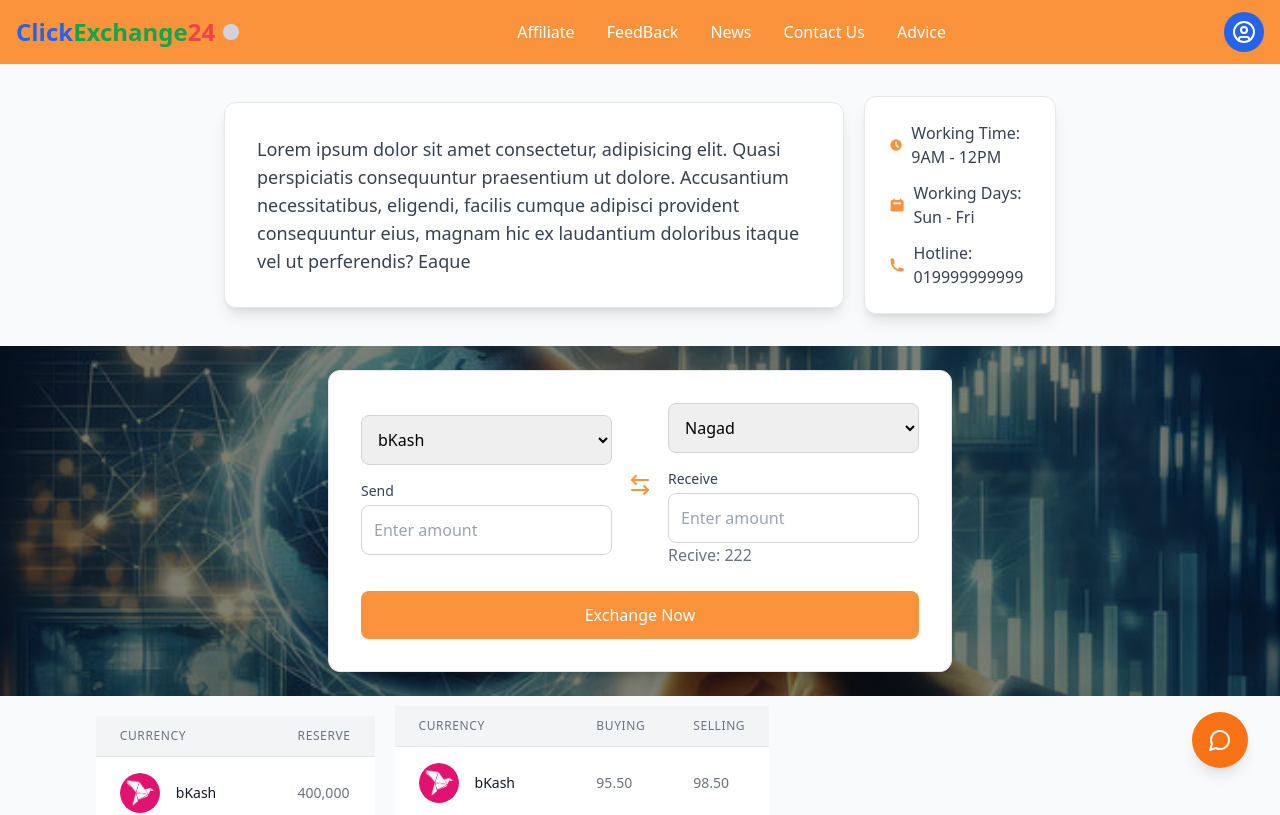
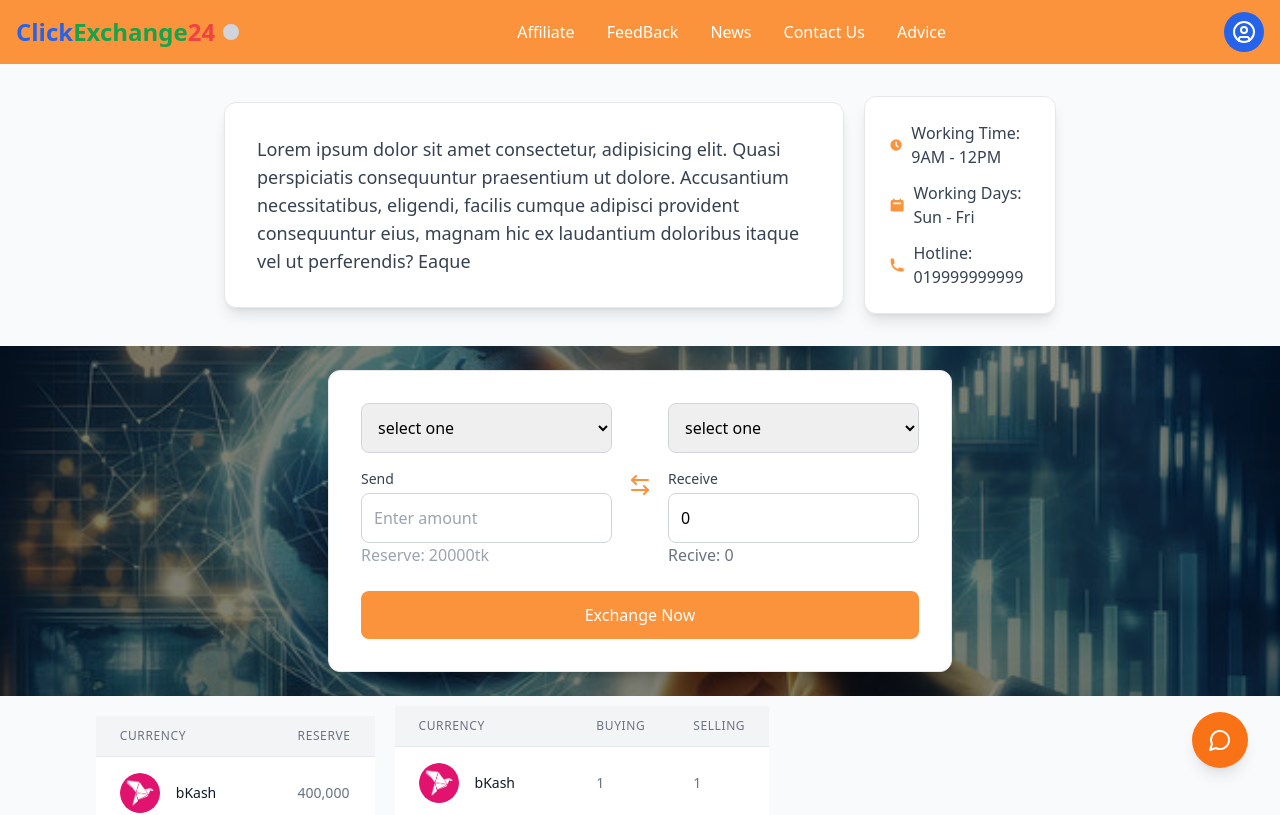
Before and after one commit to mehh000/clickexchnage24, a Next.js app: page / in a window 1280 px wide. Shown: the top 815 px of the page. Built offline with nearby package versions, Linux system fonts and the light colour scheme.

Commit message:
fix exchnage calculation

```diff
--- a/src/components/exchnageBoard.jsx
+++ b/src/components/exchnageBoard.jsx
@@ -1,30 +1,71 @@
 'use client'
 
-import React, { useState } from 'react'
+import React, { useEffect, useState } from 'react'
 import { ArrowLeftRight, ArrowDown } from 'lucide-react'
+import currencyData from '@/util/data'
+import Image from 'next/image'
 
 function ExchangeBoard() {
-  const [sendMethod, setSendMethod] = useState('bKash')
-  const [receiveMethod, setReceiveMethod] = useState('Nagad')
+    const [sendMethod, setSendMethod] = useState({});
+
+    const [receiveMethod, setReceiveMethod] = useState({})
+    const [senderData, setSenderData] = useState({});
+    const [receiverData, setReceiverData] = useState({});
     const [sendAmount, setSendAmount] = useState('')
-  const [receiveAmount, setReceiveAmount] = useState('')
+    const [receiveAmount, setReceiveAmount] = useState(0)
 
-  const paymentMethods = [
-    'bKash',
-    'Nagad',
-    'Binance',
-    'Payeer',
-    'Neteller',
-    'Skrill',
-    'WebMoney',
-    'TON',
-    'Payoneer'
-  ]
+
 
     const handleExchange = (e) => {
-    e.preventDefault()
-    // Handle exchange logic here
+        e.preventDefault();
+
     }
+    const currencyUpdatedData = [
+        {
+            name: 'select one',
+            id: 0,
+        },
+        ...currencyData,
+    ];
+
+
+
+    useEffect(() => {
+
+
+        try {
+            //  get the send and recive data
+            const parsedSenderData = JSON.parse(sendMethod);
+            const parsedReceiverData = JSON.parse(receiveMethod);
+
+            // setSenderData(parsedSenderData);
+            // setReceiverData(parsedReceiverData);
+
+            console.log('Receiver data:', parsedSenderData);
+            console.log('Sender data:', parsedReceiverData);
+            console.log('Send amount:', sendAmount)
+
+            //  compare with our selling data and buying data
+            const ourBuyingRate_BDT = JSON.parse(sendMethod).buyingRate;
+            const UserGetFromOurBuying = sendAmount* ourBuyingRate_BDT
+            console.log('User get when we buy before sending', UserGetFromOurBuying);
+
+            // how much user is getting
+
+            const requestedCurrency_sellingRate= JSON.parse(receiveMethod).sellingRate;
+             //         const formattedReceiveData = parseFloat(user_receive_amount.toFixed(2)); // Limit to 2 decimal places
+            const user_receive_amount = UserGetFromOurBuying / requestedCurrency_sellingRate;
+            setReceiveAmount(parseFloat(user_receive_amount.toFixed(2)));
+
+
+
+
+        } catch (error) {
+            console.log(error)
+        }
+
+
+    }, [receiveMethod, sendAmount, sendMethod]);
 
     return (
         <div className="relative w-full">
@@ -45,13 +86,16 @@ function ExchangeBoard() {
                         <div className="flex flex-col md:flex-row md:items-center gap-6 md:gap-4">
                             <div className="flex-1 w-full">
                                 <select
+
                                     value={sendMethod}
                                     onChange={(e) => setSendMethod(e.target.value)}
                                     className="w-full p-3 border border-gray-300 rounded-lg focus:ring-2 focus:ring-orange-400 focus:border-orange-400"
                                 >
-                  {paymentMethods.map((method) => (
-                    <option key={method} value={method}>
-                      {method}
+
+                                    {currencyUpdatedData.map((data) => (
+                                        <option key={data.id} value={JSON.stringify(data)}  >
+
+                                            {data.name}
                                         </option>
                                     ))}
                                 </select>
@@ -68,6 +112,7 @@ function ExchangeBoard() {
                                         placeholder="Enter amount"
                                         required
                                     />
+                                    <p className="text-gray-400">Reserve: 20000tk</p>
                                 </div>
                             </div>
 
@@ -82,9 +127,9 @@ function ExchangeBoard() {
                                     onChange={(e) => setReceiveMethod(e.target.value)}
                                     className="w-full p-3 border border-gray-300 rounded-lg focus:ring-2 focus:ring-orange-400 focus:border-orange-400"
                                 >
-                  {paymentMethods.map((method) => (
-                    <option key={method} value={method}>
-                      {method}
+                                    {currencyUpdatedData.map((data) => (
+                                        <option key={data.id} value={JSON.stringify(data)}  >
+                                            {data.name}
                                         </option>
                                     ))}
                                 </select>
@@ -101,7 +146,7 @@ function ExchangeBoard() {
                                         placeholder="Enter amount"
                                         readOnly
                                     />
-                  <p className="text-gray-500">Recive: 222</p>
+                                    <p className="text-gray-500">Recive: {receiveAmount} </p>
                                 </div>
                             </div>
                         </div>
--- a/src/components/exchnageTable.jsx
+++ b/src/components/exchnageTable.jsx
@@ -26,7 +26,8 @@ const ExchangeTable = () => {
                     <Image
                       src={currency.image}
                       alt={currency.name}
-                      fill
+                      width={40} // Specify width
+                      height={40} // Specify height
                       className="rounded-full"
                     />
                   </div>
--- a/src/components/footer.jsx
+++ b/src/components/footer.jsx
@@ -15,7 +15,8 @@ const Footer = () => {
               <Image
                 src="/logo.png"
                 alt="Company Logo"
-                fill
+                width={100}
+                height={100}
                 className="object-contain"
               />
             </div>
--- a/src/components/reserveTable.jsx
+++ b/src/components/reserveTable.jsx
@@ -22,10 +22,11 @@ const ReserveTable = () => {
               <td className="px-6 py-4 whitespace-nowrap">
                 <div className="flex items-center">
                   <div className="flex-shrink-0 h-10 w-10 relative">
-                    <Image
+                  <Image
                       src={currency.image}
                       alt={currency.name}
-                      fill
+                      width={40} // Specify width
+                      height={40} // Specify height
                       className="rounded-full"
                     />
                   </div>
--- a/src/util/data.js
+++ b/src/util/data.js
@@ -1,81 +1,82 @@
 const currencyData = [
+
     {
         name: 'bKash',
         image: '/bk.webp',
-        buyingRate: '95.50',
-        sellingRate: '98.50',
+        buyingRate: '1',
+        sellingRate: '1',
         id: 1,
         reserve: '400,000'
     },
     {
         name: 'Nagad',
         image: '/nagad.webp',
-        buyingRate: '94.50',
-        sellingRate: '97.50',
+        buyingRate: '1',
+        sellingRate: '1',
         id: 2,
         reserve: '400,000'
     },
     {
         name: 'Rocket',
         image: '/rocket.png',
-          buyingRate: '93.50',
-          sellingRate: '96.50',
+        buyingRate: '1',
+        sellingRate: '1',
         id: 3,
         reserve: '400,000'
     },
     {
         name: 'WebMoney',
         image: '/webmoney.png',
-          buyingRate: '93.50',
-          sellingRate: '96.50',
+        buyingRate: '91.50',
+        sellingRate: '94.50',
         id: 4,
         reserve: '400,000'
     },
     {
         name: 'Binance',
         image: '/binen.png',
-          buyingRate: '93.50',
-          sellingRate: '96.50',
+        buyingRate: '90.00',
+        sellingRate: '93.00',
         id: 5,
         reserve: '400,000'
     },
     {
         name: 'Payeer',
         image: '/payeer.png',
-          buyingRate: '93.50',
-          sellingRate: '96.50',
+        buyingRate: '89.50',
+        sellingRate: '92.50',
         id: 6,
         reserve: '400,000'
     },
     {
         name: 'Netler',
         image: '/netler.webp',
-          buyingRate: '93.50',
-          sellingRate: '96.50',
+        buyingRate: '88.00',
+        sellingRate: '91.00',
         id: 7,
         reserve: '400,000'
     },
     {
         name: 'Skrill',
         image: '/skrill.png',
-          buyingRate: '93.50',
-          sellingRate: '96.50',
+        buyingRate: '87.50',
+        sellingRate: '90.50',
         id: 8,
         reserve: '400,000'
     },
     {
         name: 'Ton',
         image: '/ton.png',
-          buyingRate: '93.50',
-          sellingRate: '96.50',
+        buyingRate: '86.00',
+        sellingRate: '89.00',
         id: 9,
         reserve: '400,000'
     },
     {
         name: 'Payonner',
         image: '/payoneer.webp',
-          buyingRate: '93.50',
-          sellingRate: '96.50',
+        buyingRate: '85.00',
+        sellingRate: '88.00',
         id: 10,
         reserve: '400,000'
     },
```
Lines whose indentation alone changed are shown as unchanged.
